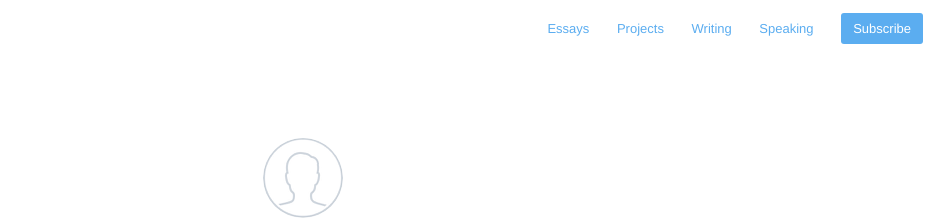
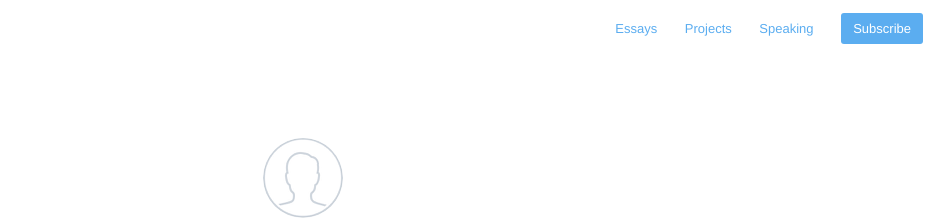
Before and after one commit to willbarrett/willbarrett.github.io, a Jekyll site: the page built from index.md, in a window 1280 px wide. Shown: the top 219 px of the page, without its empty margins (337-1280 px from the left). Built offline with Jekyll 4.4.1, drawn with Linux system fonts in a browser that asks for light colours; nearby versions of some CDN libraries; Markdown is read by kramdown in place of the engine named in the settings; comment, search, counter and statistics services are not loaded.

Commit message:
Remove link to writing page

```diff
--- a/_includes/navigation.html
+++ b/_includes/navigation.html
@@ -7,8 +7,6 @@
 
     <a href="{{ site.baseurl }}projects">Projects </a>
 
-    <a href="{{ site.baseurl }}writing">Writing </a>
-
     <a href="{{ site.baseurl }}speaking">Speaking </a>
 
     <a class="cta" href="{{ site.baseurl }}#subscribe">Subscribe</a>
```
